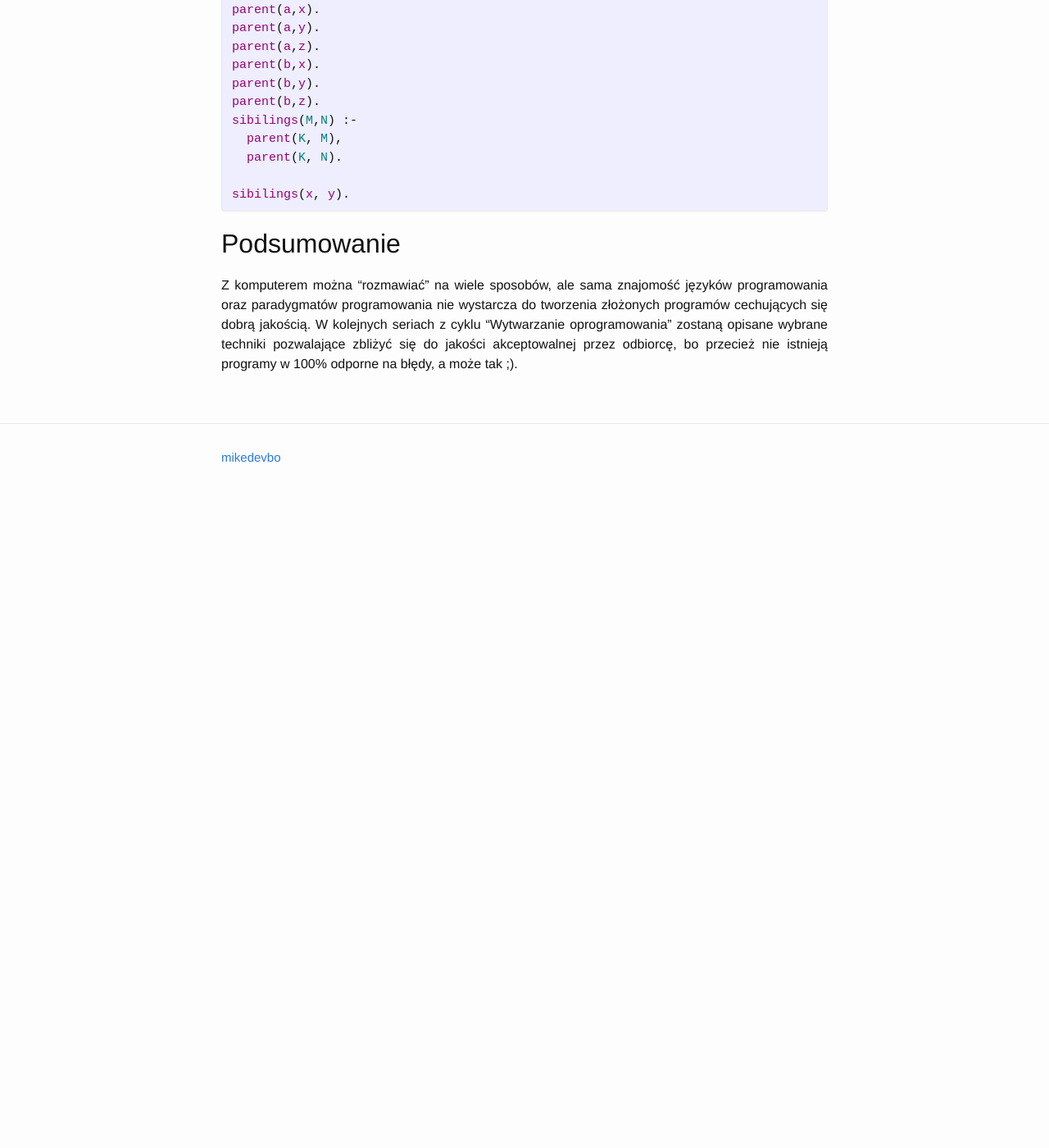
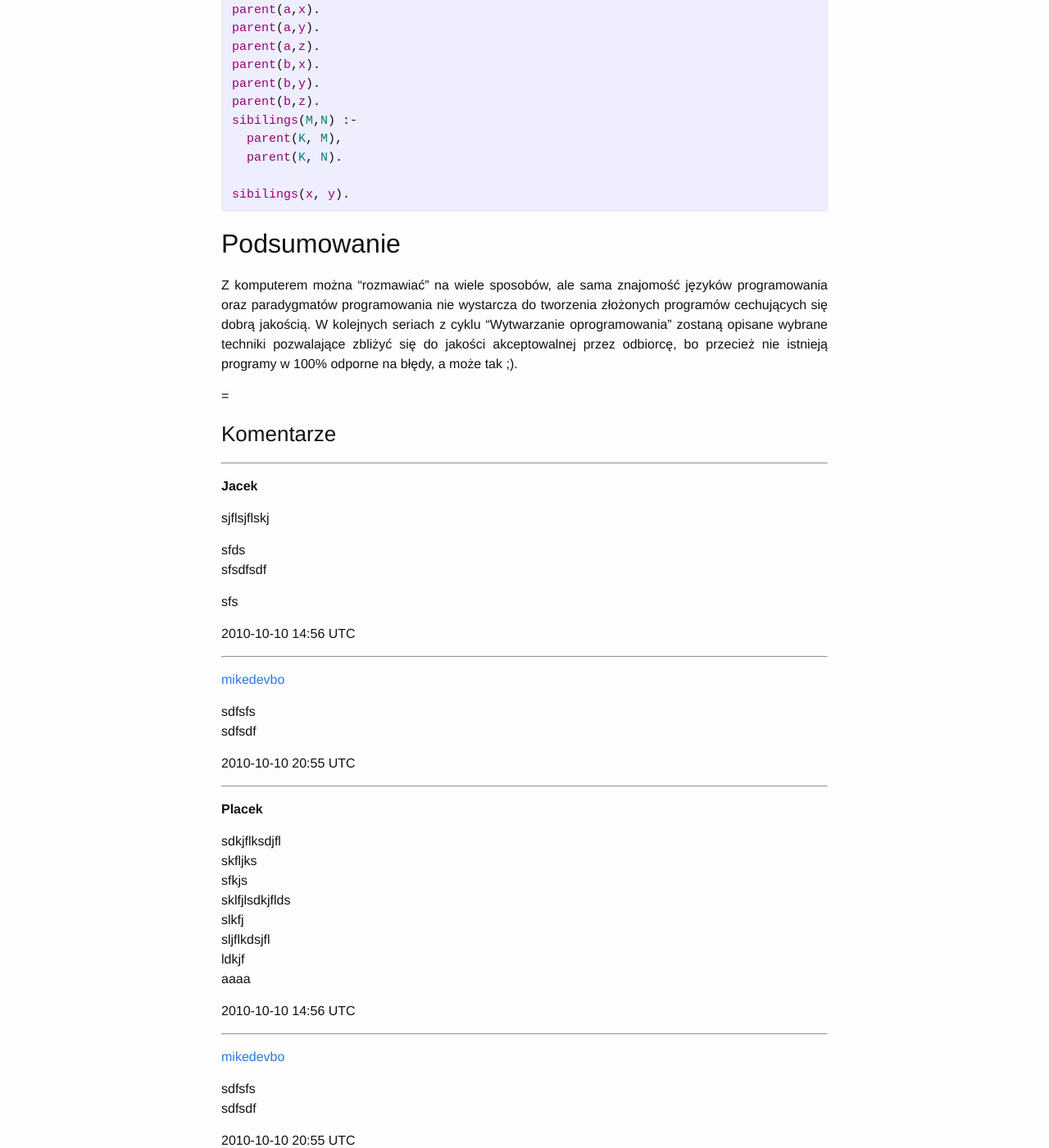
Before and after one commit to mikedevbo/mikedevbo.github.io, a Jekyll site: the page built from _posts/2016-11-26-wytwarzanie_oprogramowania_I.md, in a window 1280 px wide and 1400 px high, scrolled down 7535 px. Shown: the whole window at 82% size. Built offline with Jekyll 4.4.1, drawn with Linux system fonts in a browser that asks for light colours; before the commit the page ends 8165 px from its top, so only the background shows below that; some of the changed text lies outside the part shown.

Commit message:
prototype of add/show comments

```diff
--- a/_config.yml
+++ b/_config.yml
@@ -21,6 +21,8 @@ baseurl: "" # the subpath of your site, e.g. /blog
 url: "" # the base hostname & protocol for your site, e.g. http://example.com
 twitter_username: mikedevbo
 github_username:  mikedebbo
+mark_post_as_end: =
+comments: Komentarze
 
 # Build settings
 markdown: kramdown
--- a/_includes/head.html
+++ b/_includes/head.html
@@ -13,4 +13,6 @@
   {% if jekyll.environment == 'production' and site.google_analytics %}
   {% include google-analytics.html %}
   {% endif %}
+
+  <script src="https://code.jquery.com/jquery-3.3.1.min.js"></script>
 </head>
--- /dev/null
+++ b/_includes/mikdevbo_comments.html
@@ -0,0 +1,61 @@
+<h2>Skomentuj...</h2>
+<p id='info'>
+  <noscript>
+    Aby dodać komentarz wymagana jest włączona obsługa JavaScript.
+  </noscript>
+</p>
+<p>
+  <input type="text" id="username" name="username" value="" size="22" tabindex="1" placeholder="Nazwa" />
+  <span><small>Wymagana</small></span>
+</p>
+<p>
+  <input type="text" id="useremail" name="useremail" value="" size="22" tabindex="2" placeholder="Email" />
+  <span><small>Jeśli chcesz otrzymać info o odpowiedzi</small></span>
+</p>
+<p><input type="text" id="userwebsite" name="userwebsite" value="" size="22" tabindex="3" placeholder="Website" /></p>
+<p><input type="text" id="userphone" name="userphone" style="display: none;"/></p>
+<p>
+  <textarea name="content" id="content" rows="10" tabindex="4" placeholder="Komentarz" style="width: 100%;"></textarea>
+</p>
+<button id="btn" tabindex="5">Wyślij</button><small><i><sup> beta</sup></i></small>
+
+<script>
+$("document").ready(function() {
+   $("#btn").click(postComent);
+
+});
+
+function postComent(){
+    $("#info").text("Wysyłanie ...");
+    $.ajax({
+      url : 'https://comments.devbo.pl',
+      data : {
+        username : $("#username").val(),
+        useremail : $("#useremail").val(),
+        userwebsite : $("#userwebsite").val(),
+        filename : "_posts\/" + $(location).attr("pathname").replace('/', '').replace(/\//g, '-').replace(".html", ".md"),
+        content : $("#content").val(),
+        userphone : $("#userphone").val(),
+      },
+      datatype : "json",
+      type : 'post',
+      success : function(data, textStatus, jqXHR) {
+        $("#info").text("Dziękuję, komentarz został przyjęty do realizacji.");
+        $("#username").val("");
+        $("#useremail").val("");
+        $("#userwebsite").val("");
+        $("#content").val("");
+      },
+      error : function(jqXHR, textStatus, errorThrown) {
+        try
+        {
+          $("#info").text($.parseJSON(jqXHR.responseText).errors[0].errorMessage);
+        }
+        catch(e)
+        {
+          $("#info").text("Przepraszam, wystąpił nieoczekiwany błąd. Spróbuj ponownie później.");
+        }
+      }
+    });
+}
+</script>
--- a/_layouts/post.html
+++ b/_layouts/post.html
@@ -12,6 +12,8 @@ layout: default
     {{ content }}
   </div>
 
+  {% include mikdevbo_comments.html %}
+
   {% if site.disqus.shortname %}
     {% include disqus_comments.html %}
   {% endif %}
--- a/_posts/2016-11-26-wytwarzanie_oprogramowania_I.md
+++ b/_posts/2016-11-26-wytwarzanie_oprogramowania_I.md
@@ -284,3 +284,61 @@ Z komputerem można "rozmawiać" na wiele sposobów, ale sama znajomość język
 [4]: https://msdn.microsoft.com/en-us/library/ms228593.aspx "C# language"
 [5]: http://fsharp.org/specs/language-spec/ "F# language"
 [6]: http://www.deransart.fr/prolog/docs.html "Prolog language"
+
+{{ site.mark_post_as_end }}
+
+### {{ site.comments }}
+
+---
+<p />
+
+**Jacek**
+
+sjflsjflskj
+
+sfds
+sfsdfsdf
+
+sfs
+
+2010-10-10 14:56 UTC
+
+---
+<p />
+
+[mikedevbo](https://ddtd.pl)
+
+sdfsfs
+sdfsdf
+
+2010-10-10 20:55 UTC
+
+---
+
+<p />
+
+**Placek**
+
+sdkjflksdjfl
+skfljks
+sfkjs
+sklfjlsdkjflds
+slkfj
+sljflkdsjfl
+ldkjf
+aaaa
+
+2010-10-10 14:56 UTC
+
+---
+<p />
+
+[mikedevbo](https://ddtd.pl)
+
+sdfsfs\
+sdfsdf
+
+2010-10-10 20:55 UTC
+
+---
+<p />
```
Also changed, not shown: _posts/2017-02-25-wytwarzanie_oprogramowania_II.md (+4 -0 lines).
